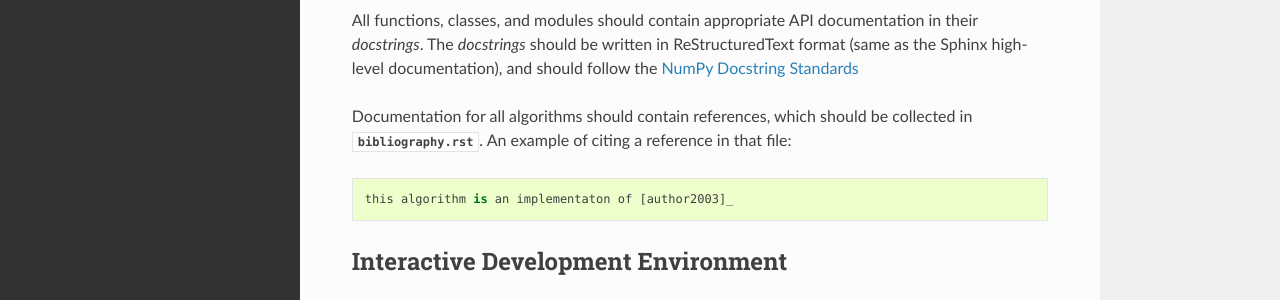
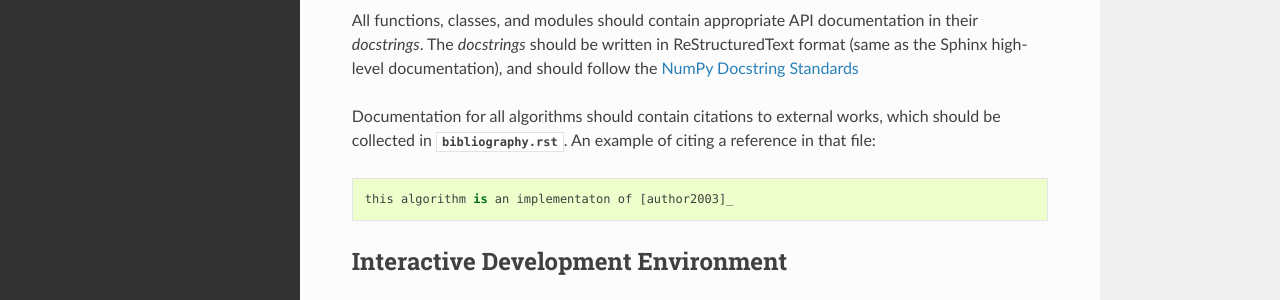
Before and after one commit to cta-observatory/ctapipe, a Sphinx documentation site: the page built from docs/development/style-guide.rst, in a window 1280 px wide and 1163 px high. Shown: the part 491-791 px from the top of the window. Built offline with Sphinx 7.4.7 and the Read the Docs theme 2.0.0, drawn with Linux system fonts in a browser that asks for light colours; pages that are not in the unit, such as notebooks, are missing from menus; the version number could not be read and is left out.

Commit message:
better wording

```diff
--- a/docs/development/style-guide.rst
+++ b/docs/development/style-guide.rst
@@ -29,7 +29,9 @@ written in ReStructuredText format (same as the Sphinx high-level
 documentation), and should follow the `NumPy Docstring Standards
 <https://github.com/numpy/numpy/blob/master/doc/HOWTO_DOCUMENT.rst.txt#docstring-standard>`_
 
-Documentation for all algorithms should contain references, which should be collected in `bibliography.rst`. An example of citing a reference in that file::
+Documentation for all algorithms should contain citations to external
+works, which should be collected in `bibliography.rst`. An example of
+citing a reference in that file::
 
   this algorithm is an implementaton of [author2003]_
 
```
